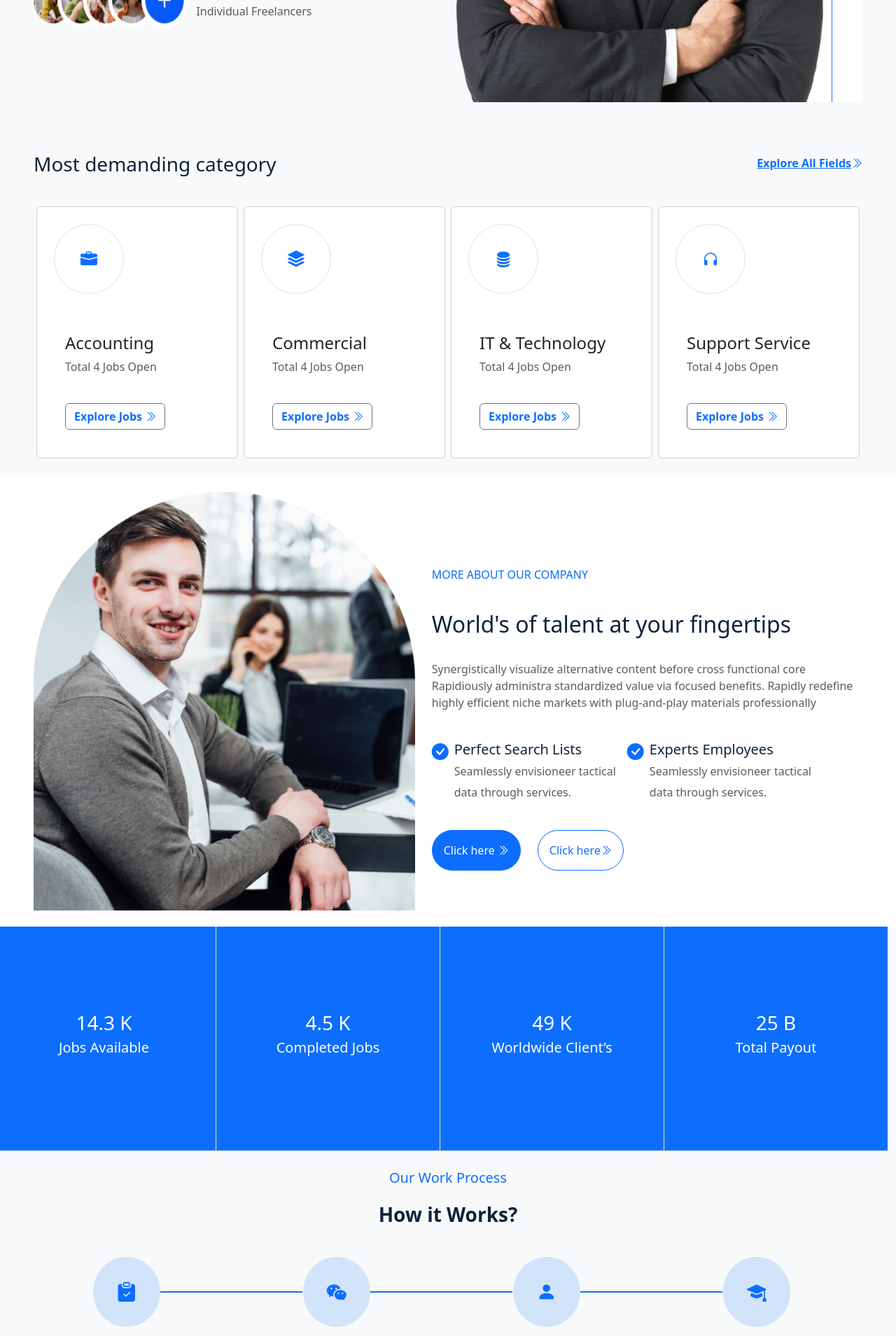
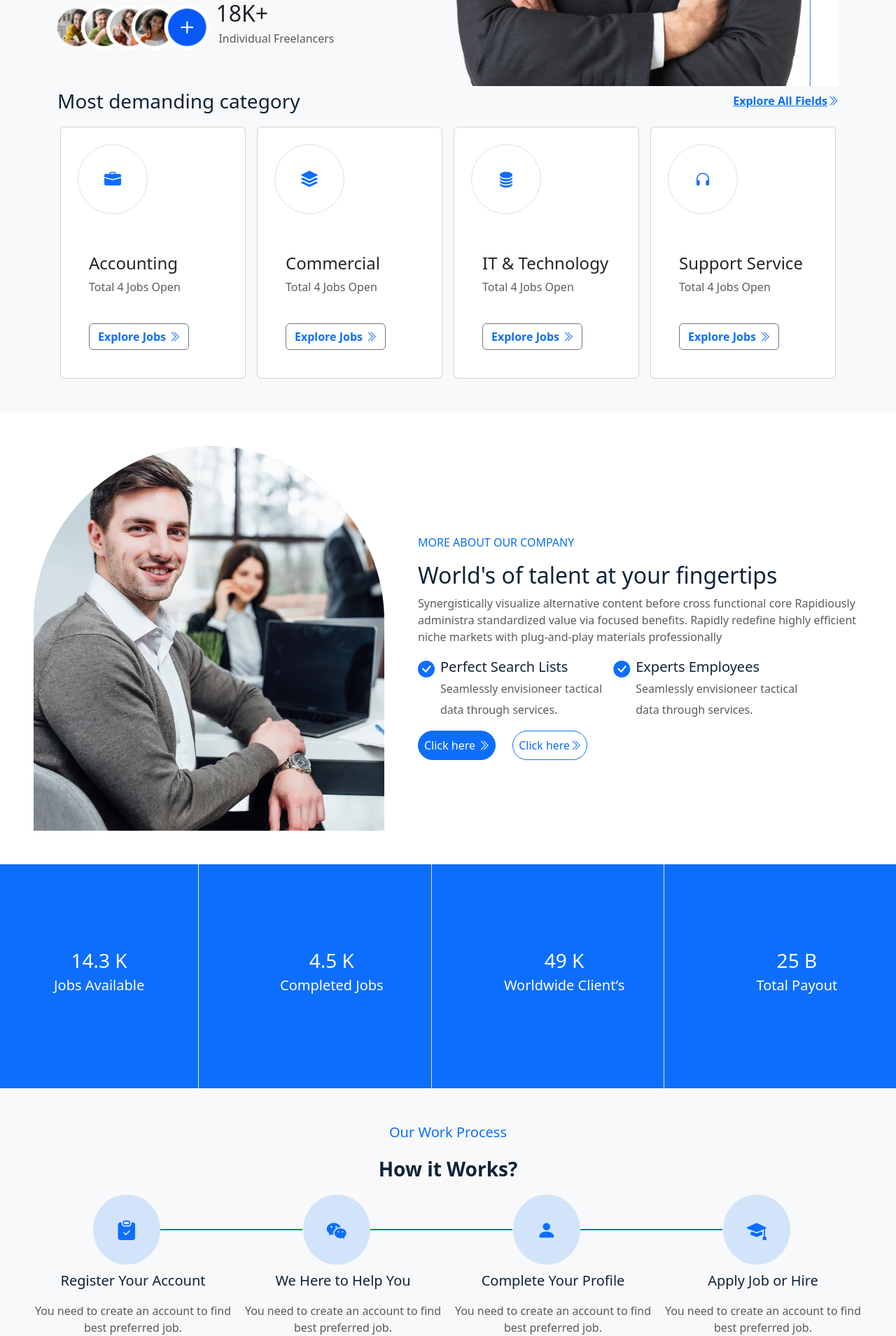
Before and after one commit to rebeccawaweru/JobNest, a React (Vite) app in the folder client/: page / in a window 1280 px wide. Shown: the part 640-2549 px from the top of the page at 70% size. Built offline with nearby package versions, Linux system fonts and the light colour scheme.

Commit message:
responsive landing page features

```diff
--- a/client/src/App.tsx
+++ b/client/src/App.tsx
@@ -9,9 +9,9 @@ function App() {
   return (
     <Container className='bg-light p-0 w-100 ' fluid >
       <NavBar/>
-
-        <div className='d-grid gap-4 overflow-hidden '>
-  <Row className="px-5 pt-5 justify-content-center">
+  <div className='d-block gap-4 overflow-hidden'>
+    <Container>
+    <Row className="pt-4 justify-content-center align-items-center">
     <Col  className="text-left  content ">
       <p className="text-muted">We deliver blazing fast work Solution</p>
       <h1>Find & Hire Top <br/> 3% of experts on <br/> JOBNEST.</h1>
@@ -25,8 +25,8 @@ function App() {
          </Button>
       </div>
       <p className='text-muted mt-2'>Popular: <span className='text-black text-decoration-underline'>Accounting, Commercial, IT & Technology</span></p>
-      <div className="d-flex align-items-center mt-4">
-      <Image src={avatar} alt="avatars" className="avatar" />
+      <div className="d-grid d-lg-flex d-md-flex align-items-center mt-4">
+      <Image src={avatar} alt="avatars" className="avatar " />
       <div className='mx-2'>
       <p><span className='fs-2'>18K+ </span><br/><span className='text-muted mx-1'>Individual Freelancers</span></p>
       </div>
@@ -39,30 +39,31 @@ function App() {
       <Image src={banner} alt="banner1" className="image w-100" />
     </Col>
   </Row>
+    </Container>
 
-  <div className='d-flex justify-content-between px-5'>
+
+  <Container className='d-flex justify-content-between align-items-center'>
     <p className='fs-3 topic'>Most demanding category</p>
-    <p className='text-decoration-underline text-primary mt-2 fw-bold'>Explore All Fields
+    <p className='text-decoration-underline text-primary fw-bold'>Explore All Fields
     <i className="bi bi-chevron-double-right"></i>
     </p>
-  </div>
+  </Container>
 
-  <div className='d-flex justify-content-center align-items-center px-5'>
+  <Container  className='d-grid gap-2 d-lg-flex d-md-block align-items-center '>
   <JobCard icon='bi bi-briefcase-fill' title='Accounting' jobs={4}/>
   <JobCard icon='bi bi-stack' title='Commercial' jobs={4}/>
   <JobCard icon='bi bi-database-fill' title='IT & Technology' jobs={4}/>
   <JobCard icon='bi bi bi-headphones' title='Support Service' jobs={4}/>
-  </div>
+  </Container>
 
- <Stack direction="horizontal" gap={4} className='bg-white px-5 pt-5'>
- <Image src={banner2} alt="banner2" className="h-100 w-100 mb-5" />
-
-  <div className="d-grid gap-4">
+ <div className='bg-white d-flex  pt-5 px-5 mt-5 gap-5 align-items-center justify-content-center  '>
+ <Image src={banner2} alt="banner2" className="h-75 w-75 mb-5 d-none d-lg-block d-md-none" />
+  <div className="d-block w-100 gap-4">
   <p className='text-primary'>MORE ABOUT OUR COMPANY</p>
   <h2 className='topic'>World's of talent at your fingertips</h2>
   <p className='text-muted'>Synergistically visualize alternative content before cross functional core Rapidiously administra standardized value via focused benefits. Rapidly redefine highly efficient niche markets with plug-and-play materials professionally</p>
-  <Stack direction="horizontal" gap={2}>
 
+  <Stack direction="horizontal" className="d-grid d-lg-flex d-md-flex" gap={2}>
     <div className='d-flex'>
      <div className='fs-4'><i className="bi bi-check-circle-fill text-primary"></i></div>
      <div className='d-block mx-2'>
@@ -78,40 +79,39 @@ function App() {
     <span className='text-muted fs-6'>Seamlessly envisioneer tactical <br/>data through services.</span></p>
     </div>
     </div>
+  </Stack>
+
+  <div className='d-flex justify-content-start mb-4 w-100 w-lg-50 w-md-50 gap-4'>
+  <Button variant="primary" className="rounded-pill button p-2">Click here <i className="bi bi-chevron-double-right text-bold "></i></Button>
+  <Button variant="outline-primary" className="rounded-pill button p-2">Click here<i className="bi bi-chevron-double-right text-bold "></i></Button>
+  </div>
+  </div>
+ </div>
+
+  <div className='bg-primary text-white d-grid gap-5 d-lg-flex d-md-flex justify-content-center stats p-5 p-lg-0 p-md-0'>
+  <Stats custom="stat" num="14.3 K" title="Jobs Available"/>
+  <Stats custom="stat" num="4.5 K"  title="Completed Jobs"/>
+  <Stats custom="stat" num="49 K" title="Worldwide Client’s"/>
+  <Stats custom='custom' num="25 B" title="Total Payout"/>
+  </div>
 
 
-  </Stack>
-  <div className='d-flex justify-content-start w-50 gap-4'>
-  <Button variant="primary" className="rounded-pill button p-3">Click here <i className="bi bi-chevron-double-right text-bold "></i></Button>
-  <Button variant="outline-primary" className="rounded-pill button p-3">Click here<i className="bi bi-chevron-double-right text-bold "></i></Button>
-  </div>
-  </div>
- </Stack>
-
-  <Row className='bg-primary text-white d-flex justify-content-start align-items-center  stats'>
-  <Stats num="14.3 K" title="Jobs Available"/>
-  <Stats num="4.5 K"  title="Completed Jobs"/>
-  <Stats num="49 K" title="Worldwide Client’s"/>
-  <Stats num="25 B" title="Total Payout"/>
-  </Row>
-
-
-    <div className='text-center'>
+    <div className='text-center mt-5'>
     <p className='text-primary fs-5'>Our Work Process</p>
     <p className="fw-bold fs-3 topic">How it Works?</p>
     </div>
 
-   <div className='d-flex gap-3 px-5 justify-content-center align-items-center'>
-    <Step icon="bi bi-clipboard-check-fill" display="border-bottom" title="Register Your Account" caption="You need to create an account to find best preferred job."/>
-    <Step icon="bi bi-wechat" display="border-bottom" title="We Here to Help You" caption="You need to create an account to find best preferred job."/>
-    <Step icon="bi bi-person-fill" display="border-bottom" title="Complete Your Profile" caption="You need to create an account to find best preferred job."/>
-    <Step icon="bi bi-mortarboard-fill" display="border-none" title="Apply Job or Hire" caption="You need to create an account to find best preferred job."/>
+   <div className='d-block d-lg-flex d-md-flex gap-3 px-5 justify-content-center align-items-center'>
+    <Step icon="bi bi-clipboard-check-fill" display="d-none d-lg-block d-md-block border-bottom" title="Register Your Account" caption="You need to create an account to find best preferred job."/>
+    <Step icon="bi bi-wechat" display="d-none d-lg-block d-md-block border-bottom" title="We Here to Help You" caption="You need to create an account to find best preferred job."/>
+    <Step icon="bi bi-person-fill" display="d-none d-lg-block d-md-block border-bottom" title="Complete Your Profile" caption="You need to create an account to find best preferred job."/>
+    <Step icon="bi bi-mortarboard-fill" display="d-none d-lg-block d-md-block border-none" title="Apply Job or Hire" caption="You need to create an account to find best preferred job."/>
    </div>
 
 
     <div className='bg-white '>
-   <Row className="m-5 bg-light  p-4 rounded-3">
-    <Col> <Image src={banner3} alt="banner2" className="image w-100" /></Col>
+   <Row className="m-0 m-lg-5 m-md-0 bg-light gap-4 p-4 rounded-3">
+    <Col className="d-none d-lg-block d-md-block"> <Image src={banner3} alt="banner2" className="image w-100" /></Col>
     <Col>
     <div className='topic'>
     <h1>Get Your</h1>
@@ -124,18 +124,18 @@ function App() {
     </Col>
    </Row>
 
-   <div className='d-flex justify-content-between px-5 align-items-center'>
-    <div className='px-5'>
+   <Container className='d-grid d-lg-flex d-md-flex justify-content-between  align-items-center'>
+    <div className=''>
     <p className='topic fs-2'>Most complete job portal.</p>
     <p className='text-muted'>Signup and start find your job or talent.</p>
     </div>
 
-    <div className='d-flex gap-4 px-5'>
+    <div className='d-grid d-lg-flex d-md-flex gap-4  mb-2'>
     <Button className='rounded-pill button p-3 topic ' variant='outline-primary'>Looking for a Job<i className="bi bi-chevron-double-right"></i></Button>
     <Button className='rounded-pill button p-3 ' variant='primary'>Post a Job<i className="bi bi-chevron-double-right"></i></Button>
     </div>
 
-   </div>
+   </Container>
 
   </div>
 
--- a/client/src/components/card.tsx
+++ b/client/src/components/card.tsx
@@ -9,7 +9,7 @@ interface propObject {
 function JobCard(props:propObject) {
   const {icon,title,jobs} = props
   return (
-    <Card className='d-block text-left align-items-center justify-content-center p-4 mx-1' style={{ width: '18rem' }}>
+    <Card className='d-block text-left align-items-center justify-content-center p-4 mx-1 w-100'>
      <Card.Text  className='rounded-circle text-primary fs-4 icon-bg d-flex align-items-center justify-content-center text-center border '>
      <i className={`${icon}`}></i>
      </Card.Text>
--- a/client/src/components/footer/footer.tsx
+++ b/client/src/components/footer/footer.tsx
@@ -1,10 +1,11 @@
-import { Stack, Form, Button,InputGroup } from "react-bootstrap";
+import { Stack, Form, Button,InputGroup, Container } from "react-bootstrap";
 
 export default function Footer(){
     return (
     <footer>
-    <div className="d-flex justify-content-center px-5 pt-2 align-items-center text-left  text-white">
-      <div className="w-50 group">
+    <Container className="d-grid  gap-4 gap-lg-0 gap-md-0 d-lg-flex d-md-flex justify-content-center  pt-2 align-items-center text-left  text-white">
+
+      <div className="jobnest ">
          <p className="fs-2">JOBNEST</p>
          <p className="text-secondary">It is a long established fact that is  the read will been distractend there and readable an important content.</p>
          <p>Find Us On:</p>
@@ -16,7 +17,9 @@ export default function Footer(){
          </Stack>
       </div>
 
-      <div className="group w-25 ">
+      <div className="d-flex  group">
+
+      <div className=" mx-0 mx-lg-2 mx-md-2 ">
       <p className="fs-5">Quick Links</p>
       <div className="d-grid gap-2">
         <li><i className="bi bi-chevron-double-right"></i> Job Packages</li>
@@ -27,7 +30,7 @@ export default function Footer(){
       </div>
       </div>
 
-      <div className="group w-25">
+      <div className=" ">
       <p className="fs-5">For Candidates</p>
       <div className="d-grid gap-2">
         <li><i className="bi bi-chevron-double-right"></i> User Dashboard</li>
@@ -37,8 +40,9 @@ export default function Footer(){
         <li><i className="bi bi-chevron-double-right"></i> Candidates Login</li>
       </div>
       </div>
+      </div>
 
-      <div className="mt-4">
+      <div className="mt-4 mx-2">
       <p className="fs-5">Get In Touch</p>
       <p className="text-secondary">Fusce varius, dolor tempor interdum tristiquei bibendum service life.</p>
       <InputGroup className=" mb-3 border rounded-pill text-center p-2  ">
@@ -47,12 +51,12 @@ export default function Footer(){
       </InputGroup>
       <Button className="rounded-pill p-3 button" variant="primary">Subscribe Now<i className="bi bi-chevron-double-right"></i></Button>
       </div>
-    </div>
+    </Container>
     <hr className="border"/>
-    <div className="d-flex justify-content-between text-secondary fs-6  px-5">
+    <Container className="d-grid d-lg-flex d-md-flex justify-content-center justify-content-lg-between justify-content-md-between text-secondary ">
         <p>JobNest | Developed by: alx-students</p>
         <p>© JobNest 2024 | All Right Reserved</p>
-    </div>
+    </Container>
     </footer>
     )
 }
--- a/client/src/components/stats.tsx
+++ b/client/src/components/stats.tsx
@@ -1,12 +1,13 @@
 import { Col } from "react-bootstrap"
 interface propObject {
     num:string,
-    title:string
+    title:string,
+    custom:string
 }
 export default function Stats(props:propObject){
-    const {num,title} = props
+    const {num, title, custom} = props
     return(
-        <Col className='h-100 d-flex align-items-center justify-content-center stat text-center fs-3'>
+        <Col className={`${custom} h-100 d-flex align-items-center justify-content-center  text-center fs-3`}>
         <p className='d-grid'>{num} <span className="fs-5">{title}</span></p>
       </Col>
     )
--- a/client/src/components/step.tsx
+++ b/client/src/components/step.tsx
@@ -14,7 +14,7 @@ export default function Step(props:propObject){
         <div className='rounded-circle text-primary mb-2 fs-3 icon-bg d-flex align-items-center justify-content-center text-center'>
           <i className={icon}></i>
         </div>
-        <div className={`${display} connector border-2 mt-4 h-25  border-primary`}></div>
+        <div className={`${display}  connector border-2 mt-4 h-25  border-primary`}></div>
         </div>
 
         <p className="fs-5 topic">{title}</p>
--- a/client/src/saas/main.scss
+++ b/client/src/saas/main.scss
@@ -15,9 +15,15 @@ $fontWeight:400;
 }
 footer {
     background-color: $darkBlue;
+    font-size: .9rem;
 
     .group{
-        margin-right: 8%;
+        width: 78%;
+       justify-content: space-around;
+    }
+
+    .jobnest {
+        width: 45%;
     }
 }
 
@@ -56,10 +62,9 @@ h1{
 
 }
 .avatar {
-    height: 10vh;
-    width: 38%;
+    height: 8vh;
+    width: 40%;
     object-fit: fill;
-
 }
 .image {
     height: 94%;
@@ -68,10 +73,11 @@ h1{
     height: 40vh;
     width: 100%;
     font-weight: $fontWeight;
-    margin-top: -2%;
+    // margin-top: -2%;
 }
-.stat {
-    border-left: 1px solid wheat;
+
+.custom {
+    border-right: none;
 }
 
 @mixin breakpoint($width){
@@ -98,6 +104,30 @@ li{
         margin-top: 0px;
         @include breakpoint($width:100%);
     }
+    .avatar {
+        width: 60%;
+    }
+    .stats {
+        height: auto;
+        margin-top: 12%;
+
+    }
+    .stat {
+        border-left:none;
+    }
+    .step > div{
+        margin-left:0px;
+    }
+    footer {
+        .group{
+            width: 100%;
+            justify-content:space-between;
+        }
+        .jobnest {
+            width: 100%;
+        }
+    }
+
 }
 // Small devices (landscape phones, 576px and up)
 @media (min-width: $sm) {
@@ -109,6 +139,22 @@ li{
         margin-top: 0px;
         @include breakpoint($width:100%);
     }
+    .stat {
+        border-left:none;
+    }
+    .step > div{
+        margin-left:0px;
+    }
+    footer {
+        .group{
+            width: 100%;
+            justify-content:space-between;
+        }
+        .jobnest {
+            width: 100%;
+        }
+    }
+
 }
 
 // Medium devices (tablets, 768px and up)
@@ -119,6 +165,25 @@ li{
     .content {
         margin-top: 0px;
         @include breakpoint($width:100%);
+    }
+    .stat {
+        border-right: 1px solid wheat;
+    }
+    .step > div{
+        margin-left:100px;
+    }
+    footer {
+        background-color: $darkBlue;
+        font-size: .9rem;
+
+        .group{
+            width: 78%;
+            justify-content: space-around;
+        }
+
+        .jobnest {
+            width: 45%;
+        }
     }
 }
 
@@ -134,7 +199,22 @@ li{
     .content {
         margin-top: 50px;
     }
+    .stat {
+        border-right: 1px solid wheat;
+    }
+    .step > div{
+        margin-left:100px;
+    }
+    footer {
+        .group{
+            width: 78%;
+            justify-content: space-around;
+        }
 
+        .jobnest {
+            width: 45%;
+        }
+    }
 }
 
 // X-Large devices (large desktops, 1200px and up)
@@ -145,7 +225,23 @@ li{
     .content {
         margin-top: 50px;
     }
+    .stat {
+        border-right: 1px solid wheat;
+    }
+    .step > div{
+        margin-left:100px;
+    }
+    footer {
 
+        .group{
+            width: 78%;
+            justify-content: space-around;
+        }
+
+        .jobnest {
+            width: 45%;
+        }
+    }
 }
 
 // XX-Large devices (larger desktops, 1400px and up)
```
